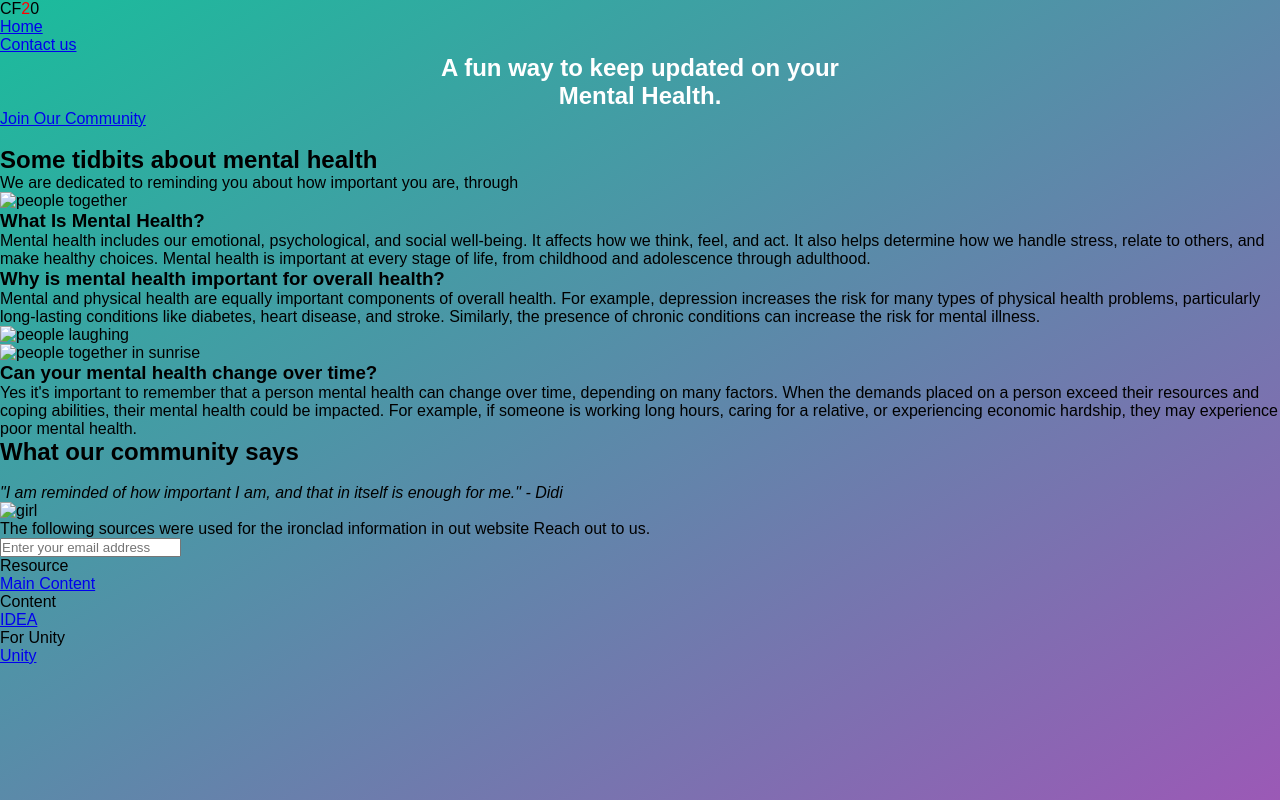
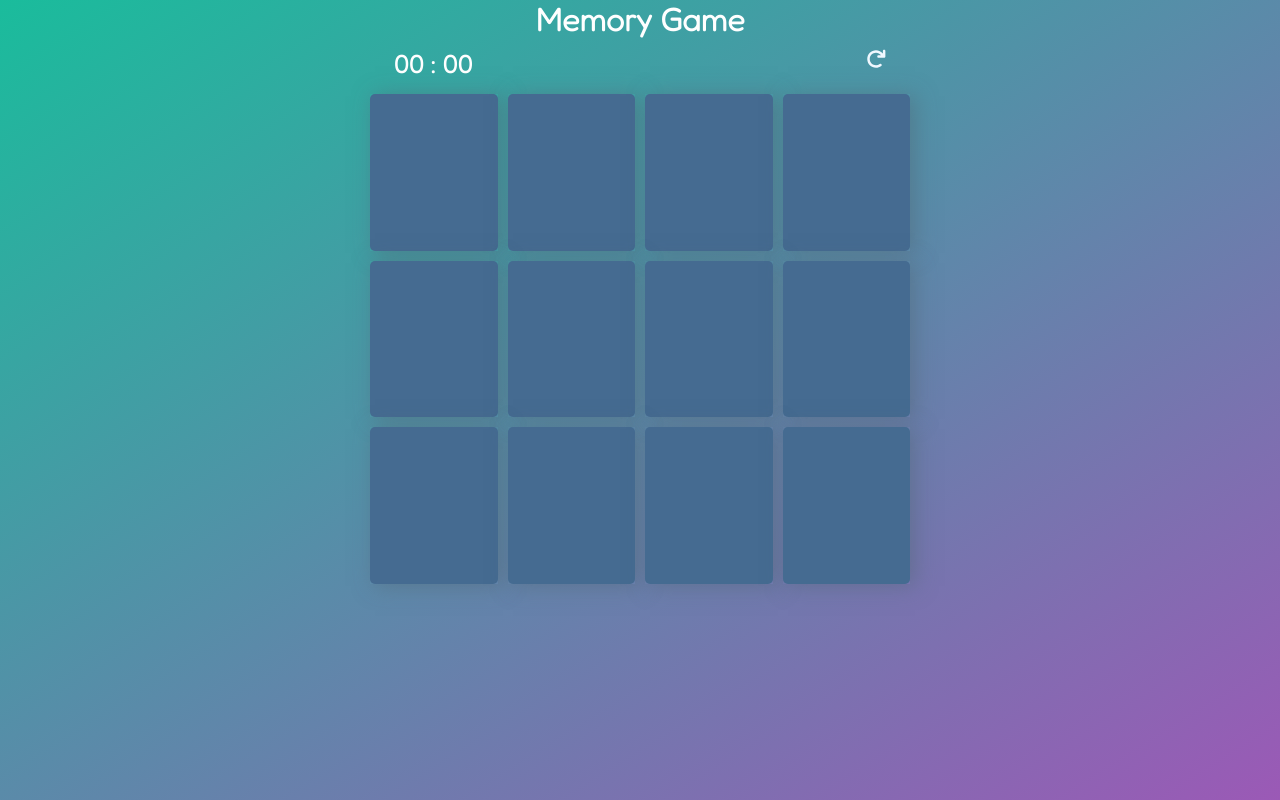
Before and after one commit to projectpageCF20/Game, a plain HTML site: page index.html in a window 1280 px wide. Drawn offline with nearby package versions, Linux system fonts and the light colour scheme.

Commit message:
Atygabsf

```diff
--- a/index.html
+++ b/index.html
@@ -4,122 +4,99 @@
     <meta charset="UTF-8">
     <meta http-equiv="X-UA-Compatible" content="IE=edge">
     <meta name="viewport" content="width=device-width, initial-scale=1.0">
-    <link rel="stylesheet" href="style.css">
-    <link rel="stylesheet" type="text/css" href="animate.css">
-    <title>Mental health Webpage</title>
+
+    <!-- Google font -->
+        <link rel="preconnect" href="https://fonts.googleapis.com">
+        <link rel="preconnect" href="https://fonts.gstatic.com" crossorigin>
+        <link href="https://fonts.googleapis.com/css2?family=Fredoka:wght@300&display=swap" rel="stylesheet">
+
+  <!-- CSS -->
+       <link rel="stylesheet" href="style.css">
+
+    <title> Memory Game </title>
 </head>
 <body>
-    <!-- just basic comment for branch testing-->
-    <div id="container">
-        <div id="white-background">
-            <!--beginning of nav-->
-            <nav>
-                <p  id="logo">CF<span style="color: red;">2</span>0</p>
-                <ul>
-                    <li><a href="#" target="_blank" id="trgt">Home</a> </li>
-                    <li><a href="#" target="_blank">Contact us</a> </li>
-                </ul>
-            </nav>
-            <!--end of nav-->
-            <!--header-->
-            <header>
-                <article>
-                    <h1>A fun way to
-                        keep updated on your<br>
-                        Mental Health.</h1>
-                    <div class="join-com"> <a href="# link here " target="_blank"><p> Join Our Community</p> </a></div>
-                </article>
-                <article class="black"> <img src="images/peoplehands.png" alt=""></article>
-            </header>
-            <!--header end-->
+
+      <h1>Memory Game</h1>
+        <div class="topTools">
+            <!-- <span class="moves"> Move(s)</span> -->
+            <div class="time">
+                <span class="minute">00</span>
+                <span>:</span>
+                <span class="second">00</span>
+             </div>
+
+            <span class="refresh"><img src="./assets/refresh.svg" alt="refreshImage"></i></span>
         </div>
-       <main>
-            <!--fist section-->
-            <div id="first-section">
-                <h2>Some tidbits about mental health</h2>
-                <p> We are dedicated to reminding you about how important you are, through</p>
-            </div>
-            <!--end of first section-->
-            <!--second section-->
-            <section>
-                <article>
-                    <img src="images/images.webp" alt="people together">
-                </article>
-                <article>
-                    <h3>What Is Mental Health?</h3>
-                <p> Mental health includes our emotional, psychological, and social well-being. It affects how we think, feel, and act. It also helps determine how we handle stress, relate to others, and make healthy choices. Mental health is important at every stage of life, from childhood and adolescence through adulthood. </p>
-                </article>
-            </section>
-            <!--end of second section-->
-            <!--third section-->
-            <section>
-                <article>
-                    <h3> Why is mental health important for overall health?</h3>
-                    <p> Mental and physical health are equally important components of overall health. For example, depression increases the risk for many types of physical health problems, particularly long-lasting conditions like diabetes, heart disease, and stroke. Similarly, the presence of chronic conditions can increase the risk for mental illness.</p>
-                </article>
-                <article>
-                    <img src="images/hand.png" alt="people laughing">
-                </article>
-            </section>
-            <!--end of third section-->
-            <!--fourth section-->
-            <section>
-                <article>
-                    <img src="images/sunshine people.png" alt="people together in sunrise">
-                </article>
-                <article>
-                    <h3>Can your mental health change over time?</h3>
-                <p>Yes it's important to remember that a person mental health can change over time, depending on many factors. When the demands placed on a person exceed their resources and coping abilities, their mental health could be impacted. For example, if someone is working long hours, caring for a relative, or experiencing economic hardship, they may experience poor mental health.</p>
-                </article>
-            </section>
-            <!--end of fourth section-->
-            </main>
-            <!--begining of fifth section-->
-            <div id="fifth-section">
-                <h2> What our community says</h2> <br>
-                <section>
-                    <article>
-                        <blockquote>
-                            <p> <em> "I am reminded of how important I am, and that in itself is enough for me." - Didi</em></p>
-                        </blockquote>
-                    </article>
-                    <article>
-                        <div id="small-black">
-                            <img src="images/girl.png" alt="girl">
-                        </div>
-                    </article>
-                </section>
-            </div>
-            <!--end of fifth-section-->
-            <!--footer-->
-            <footer>
-                <form action="#">
-                    <legend>
-                        <p>The following sources were used for the ironclad information in out website
-                        Reach out to us.</p> </legend>
-                        <input type="text" name="email" id="email" placeholder="Enter your email address">
-                </form>
-                <section>
-                    <article>
-                        <ul>
-                            <li id="grey">Resource</li>
-                            <li><a href="https://www.cdc.gov/">Main Content</a></li>
-                        </ul>
-                    </article>
-                    <article>
-                        <ul>
-                            <li id="grey">Content</li>
-                            <li><a href="https://humanbenchmark.com/"> IDEA </a></li>
-                        </ul>
-                    </article>
-                    <article>
-                        <ul>
-                            <li id="grey">For Unity</li>
-                            <li><a href="https://unity.com/">Unity</a></li>
-                        </ul>
-                    </article>
-                </section>
-            </footer>
-    </div>
+
+    <section class="memory-game">
+        <div class="memory-card" data-id="1">
+            <img class="front-face" src="./assets/elephant.png" alt="Front image">
+            <div class="back-face"></div>
+        </div>
+        <div class="memory-card" data-id="1">
+            <img class="front-face" src="./assets/elephant.png" alt="Front image">
+            <div class="back-face"></div>
+        </div>
+        <div class="memory-card" data-id="2">
+            <img class="front-face" src="./assets/giraffe.png" alt="Front image">
+            <div class="back-face"></div>
+        </div>
+        <div class="memory-card" data-id="2">
+            <img class="front-face" src="./assets/giraffe.png" alt="Front image">
+            <div class="back-face"></div>
+        </div>
+        <div class="memory-card" data-id="3">
+            <img class="front-face" src="./assets/lion.png" alt="Front image">
+            <div class="back-face"></div>
+        </div>
+        <div class="memory-card" data-id="3">
+            <img class="front-face" src="./assets/lion.png" alt="Front image">
+            <div class="back-face"></div>
+        </div>
+        <div class="memory-card" data-id="4">
+            <img class="front-face" src="./assets/turtle.png" alt="Front image">
+            <div class="back-face"></div>
+        </div>
+        <div class="memory-card" data-id="4">
+            <img class="front-face" src="./assets/turtle.png" alt="Front image">
+            <div class="back-face"></div>
+        </div>
+        <div class="memory-card" data-id="5">
+            <img class="front-face" src="./assets/whale.png" alt="Front image">
+            <div class="back-face"></div>
+        </div>
+        <div class="memory-card" data-id="5">
+            <img class="front-face" src="./assets/whale.png" alt="Front image">
+            <div class="back-face"></div>
+        </div>
+        <div class="memory-card" data-id="6">
+            <img class="front-face" src="./assets/zebra.png" alt="Front image">
+            <div class="back-face"></div>
+        </div>
+        <div class="memory-card" data-id="6">
+            <img class="front-face" src="./assets/zebra.png" alt="Front image">
+            <div class="back-face"></div>
+        </div>
+    </section>
+
+    <!-- Oyun tamamlaninca çikacak ekran -->
+    <section id="congratsSection" class="hidden">
+        <div id="congratsDiv">
+            <img src="./assets/congrats.jpg" alt="congratsImage">
+            <p class="final">
+                <span id="totalTime"></span>
+            </p>
+            <br>
+            <p>
+                <a href="projectpagecf20.github.io">
+                Play Again !! Seek Health </a>
+
+
+            </p>
+        </div>
+    </section>
+
+   <script src="app.js"></script>
 </body>
 </html>
```
